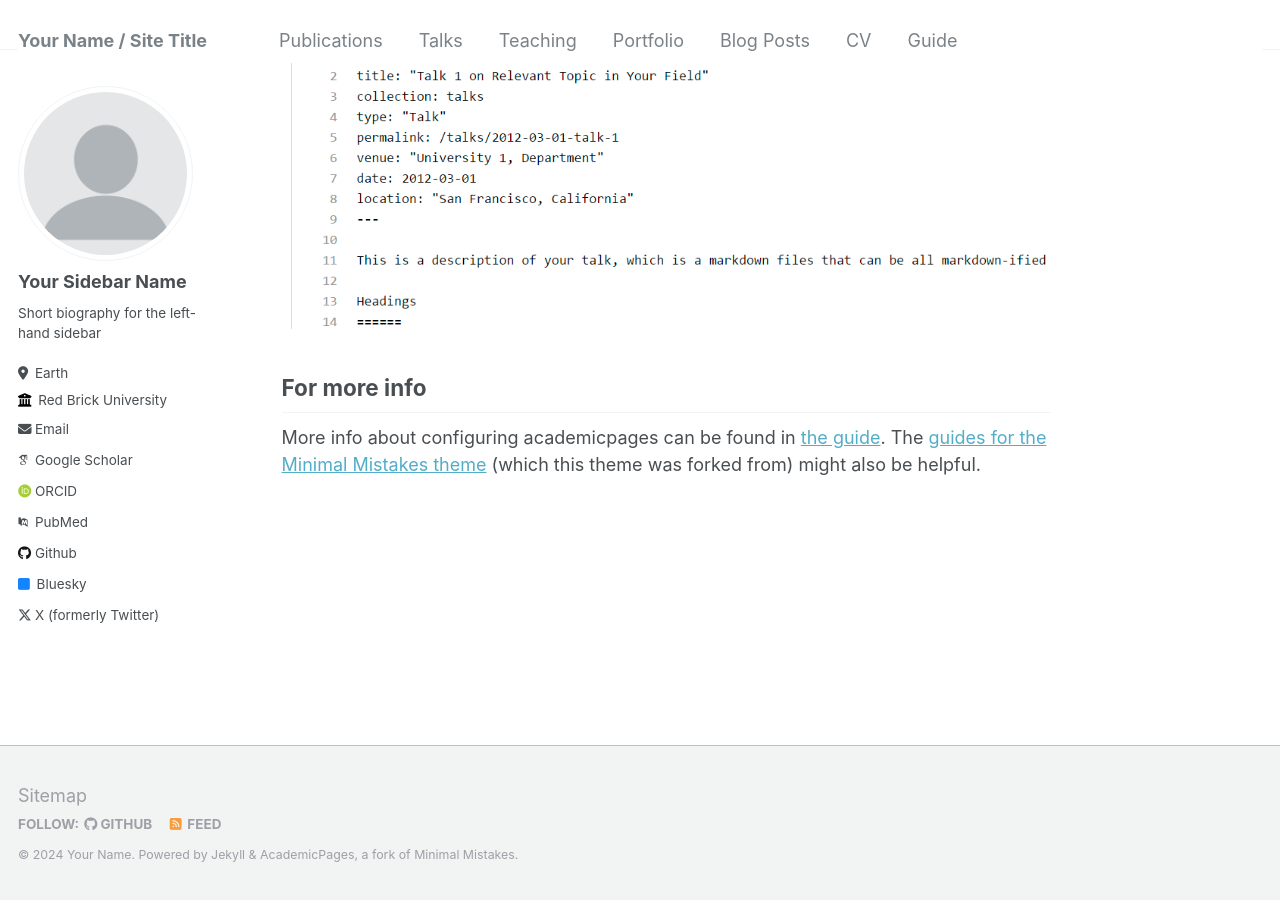
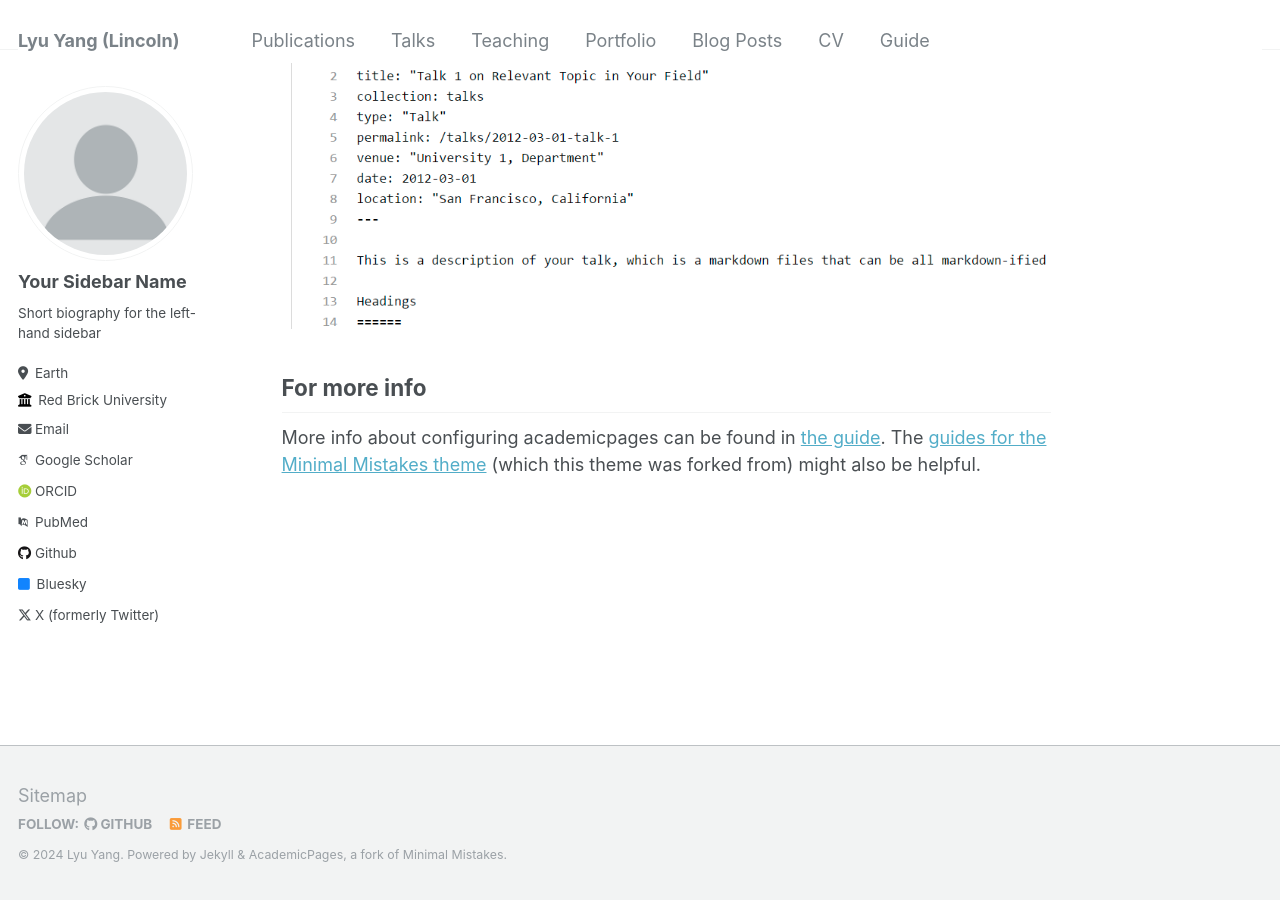
Before and after one commit to lincoln1587/lincoln1587.github.io, a Jekyll site: the page built from _pages/about.md, in a window 1280 px wide and 900 px high, scrolled down 2640 px. Built offline with Jekyll 4.4.1, drawn with Linux system fonts in a browser that asks for light colours; some web fonts are replaced.

Commit message:
Update _config.yml

```diff
--- a/_config.yml
+++ b/_config.yml
@@ -8,9 +8,9 @@
 
 # Basic Site Settings
 locale                   : "en-US"
-title                    : "Your Name / Site Title"
+title                    : "Lyu Yang (Lincoln)"
 title_separator          : "-"
-name                     : &name "Your Name"
+name                     : &name " Lyu Yang"
 description              : &description "personal description"
 url                      : https://academicpages.github.io # the base hostname & protocol for your site e.g. "https://mmistakes.github.io"
 baseurl                  : "" # the subpath of your site, e.g. "/blog"
```
